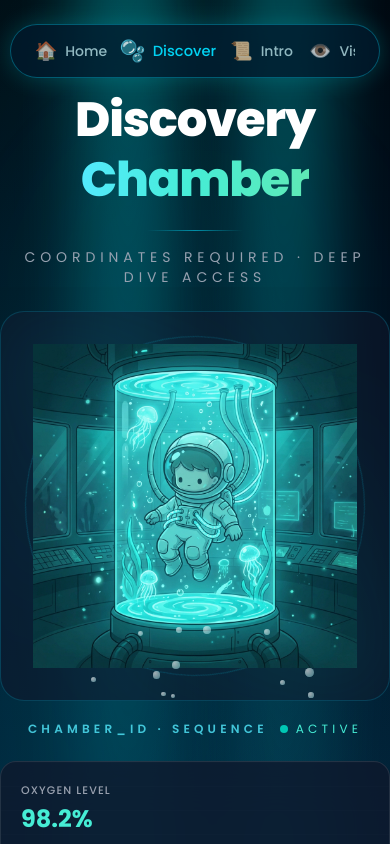
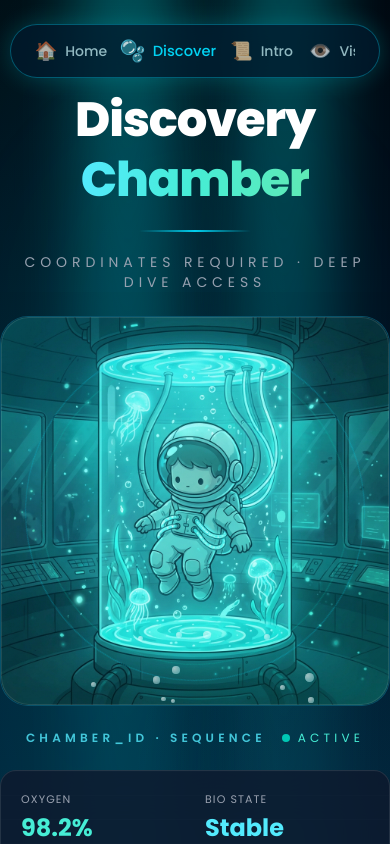
Before and after one commit to 160122729046aamir/Quacksquads, a React (Vite) app: page /discover in a window 390 px wide. Shown: the top 844 px of the page. Built offline with nearby package versions, Linux system fonts and the light colour scheme.

Commit message:
Added Some Changes

```diff
--- a/src/effects.css
+++ b/src/effects.css
@@ -497,3 +497,31 @@
 .animate-spin-reverse-slow {
   animation: spinSlow 50s linear infinite reverse;
 }
+@keyframes underline-draw {
+  0% {
+    transform: scaleX(0);
+    opacity: 0;
+  }
+  20% {
+    opacity: 1;
+  }
+  100% {
+    transform: scaleX(1);
+    opacity: 1;
+  }
+}
+
+.animate-underline-draw {
+  transform-origin: center;
+  animation: underline-draw 0.9s cubic-bezier(0.4, 0, 0.2, 1) forwards;
+}
+.animate-underline-draw {
+  animation:
+    underline-draw 0.9s cubic-bezier(0.4, 0, 0.2, 1) forwards,
+    underline-glow 2.5s ease-in-out infinite 0.9s;
+}
+
+@keyframes underline-glow {
+  0%, 100% { opacity: 1; }
+  50% { opacity: 0.7; }
+}
--- a/src/pages/Discover.jsx
+++ b/src/pages/Discover.jsx
@@ -104,9 +104,19 @@ const Discover = () => {
                 </h2>
 
                 {/* Divider */}
-                <div className="flex justify-center !mb-4">
-                    <span className="h-px w-24 bg-gradient-to-r from-transparent via-cyan-400/60 to-transparent animate-divider-draw" />
+                <div className="flex justify-center !mb-5 relative z-20">
+                    <span className="relative h-[2px] w-28 overflow-hidden">
+                        <span
+                            className="
+        absolute inset-0
+        bg-gradient-to-r from-transparent via-cyan-400 to-transparent
+        animate-underline-draw
+      "
+                        />
+                    </span>
                 </div>
+
+
 
                 {/* Subtext */}
                 <p className="text-sm md:text-base text-gray-400 tracking-[0.35em] uppercase animate-subtitle-reveal">
@@ -122,66 +132,66 @@ const Discover = () => {
 
                     {/* Left - Suspension Chamber */}
                     <div className="flex flex-col items-center reveal reveal-delay-1">
-                        <div className="relative w-full max-w-lg group">
+                        <div className="relative w-full max-w-lg">
 
-                            {/* === SUSPENSION CHAMBER === */}
+                            {/* ================= CHAMBER FRAME ================= */}
                             <div
                                 className="
-        relative w-full aspect-square
-        flex items-center justify-center
-        rounded-3xl
-        bg-slate-900/60
-        border border-cyan-400/20
-        !p-8
+        relative
+        w-full
+        rounded-[28px]
         overflow-hidden
+        bg-slate-900/80
+        border border-cyan-400/30
         transition-all duration-700
-        hover:border-cyan-400/40
-        hover:shadow-[0_0_120px_rgba(34,211,238,0.25)]
+        hover:border-cyan-400/60
+        hover:shadow-[0_0_160px_rgba(34,211,238,0.45)]
       "
                             >
-                                {/* Energy ring */}
-                                <div className="absolute inset-6 rounded-full border border-cyan-400/20 animate-spin-slow pointer-events-none" />
-                                <div className="absolute inset-12 rounded-full border border-teal-400/15 animate-spin-reverse-slow pointer-events-none" />
+                                {/* === IMAGE (NO PADDING, FULL FIT) === */}
+                                <img
+                                    src="/assets/underwater-astronaut.png"
+                                    alt="Suspended Explorer"
+                                    className="
+          w-full
+          h-auto
+          object-cover
+          relative z-10
+          animate-float-slow
+        "
+                                />
 
-                                {/* Ambient glow */}
-                                <div className="absolute inset-0 pointer-events-none">
-                                    <div className="absolute inset-0 bg-gradient-to-br from-cyan-400/10 via-transparent to-teal-400/10 blur-2xl" />
+                                {/* === GLASS LAYER === */}
+                                <div className="absolute inset-0 z-20 pointer-events-none">
+                                    <div className="absolute inset-0 bg-gradient-to-br from-cyan-400/15 via-transparent to-teal-400/15" />
+                                    <div className="absolute inset-0 rounded-[28px] ring-1 ring-inset ring-white/10" />
                                 </div>
 
-                                {/* Chamber bubbles */}
+                                {/* === ENERGY RINGS === */}
+                                <div className="absolute inset-6 rounded-full border border-cyan-400/25 animate-spin-slow pointer-events-none z-30" />
+                                <div className="absolute inset-10 rounded-full border border-teal-400/20 animate-spin-reverse-slow pointer-events-none z-30" />
+
+                                {/* === BUBBLES === */}
                                 {chamberBubbles.map((bubble) => (
                                     <div
-                                        key={`chamber-bubble-${bubble.id}`}
-                                        className="bubble absolute z-20 opacity-60"
+                                        key={bubble.id}
+                                        className="bubble absolute z-40 opacity-70"
                                         style={{
                                             left: `${bubble.left}%`,
                                             bottom: `${bubble.bottom}%`,
                                             animationDelay: `${bubble.delay}s`,
                                             animationDuration: `${bubble.duration}s`,
                                             width: `${bubble.size}px`,
-                                            height: `${bubble.size}px`
+                                            height: `${bubble.size}px`,
                                         }}
                                     />
                                 ))}
-
-                                {/* Astronaut */}
-                                <img
-                                    src="/assets/underwater-astronaut.png"
-                                    alt="Deep Sea Explorer in Suspension"
-                                    className="
-          w-full h-full object-contain
-          relative z-10
-          animate-float-slow
-          transition-transform duration-700
-          group-hover:scale-[1.03]
-        "
-                                />
                             </div>
 
-                            {/* === CHAMBER STATUS === */}
-                            <div className="text-center !mt-5 !mb-6">
-                                <p className="text-xs uppercase tracking-[0.35em] text-cyan-300/80 flex items-center justify-center gap-3">
-                                    <span className="font-semibold">CHAMBER_ID · sequence</span>
+                            {/* ================= STATUS ================= */}
+                            <div className="text-center !mt-6">
+                                <p className="text-xs uppercase tracking-[0.35em] text-cyan-300/80 flex items-center justify-center gap-4">
+                                    <span className="font-semibold">CHAMBER_ID · SEQUENCE</span>
                                     <span className="flex items-center gap-2 text-teal-300">
                                         <span className="w-2 h-2 rounded-full bg-teal-400 animate-pulse" />
                                         ACTIVE
@@ -189,10 +199,11 @@ const Discover = () => {
                                 </p>
                             </div>
 
-                            {/* === STATS PANEL === */}
+                            {/* ================= STATS ================= */}
                             <div
                                 className="
         relative
+        !mt-6
         rounded-2xl
         bg-slate-900/75 backdrop-blur-xl
         border border-white/10
@@ -201,30 +212,30 @@ const Discover = () => {
         hover:border-cyan-400/30
       "
                             >
-                                {/* Subtle HUD grid */}
-                                <div className="absolute inset-0 bg-[linear-gradient(rgba(255,255,255,0.03)_1px,transparent_1px)] bg-[size:24px_24px] pointer-events-none opacity-30 rounded-2xl" />
+                                {/* HUD GRID */}
+                                <div className="absolute inset-0 rounded-2xl bg-[linear-gradient(rgba(255,255,255,0.04)_1px,transparent_1px)] bg-[size:24px_24px] opacity-30 pointer-events-none" />
 
-                                <div className="relative grid grid-cols-1 sm:grid-cols-2 !gap-5">
+                                <div className="relative grid grid-cols-2 !gap-5">
                                     {[
-                                        { label: 'Oxygen Level', value: '98.2%', color: 'text-teal-300' },
-                                        { label: 'Bio Readings', value: 'Stable', color: 'text-cyan-300' },
+                                        { label: 'Oxygen', value: '98.2%', color: 'text-teal-300' },
+                                        { label: 'Bio State', value: 'Stable', color: 'text-cyan-300' },
                                         { label: 'Depth', value: '2,847m', color: 'text-emerald-300' },
-                                        { label: 'Active Explorers', value: '127', color: 'text-aqua-light animate-pulse' },
+                                        { label: 'Explorers', value: '127', color: 'text-aqua-light animate-pulse' },
                                     ].map((stat, i) => (
-                                        <div key={i} className="text-left">
-                                            <p className="text-gray-400 text-[11px] font-medium uppercase tracking-widest !mb-1">
+                                        <div key={i}>
+                                            <p className="text-[11px] uppercase tracking-widest text-gray-400 !mb-1">
                                                 {stat.label}
                                             </p>
-                                            <p className={`text-2xl md:text-3xl font-bold ${stat.color}`}>
+                                            <p className={`text-2xl font-bold ${stat.color}`}>
                                                 {stat.value}
                                             </p>
                                         </div>
                                     ))}
                                 </div>
                             </div>
+
                         </div>
                     </div>
-
 
                     {/* Right - Discovery Panel - Proper Padding and Alignment */}
                     <div className="reveal reveal-delay-2 w-full max-w-xl">
```
